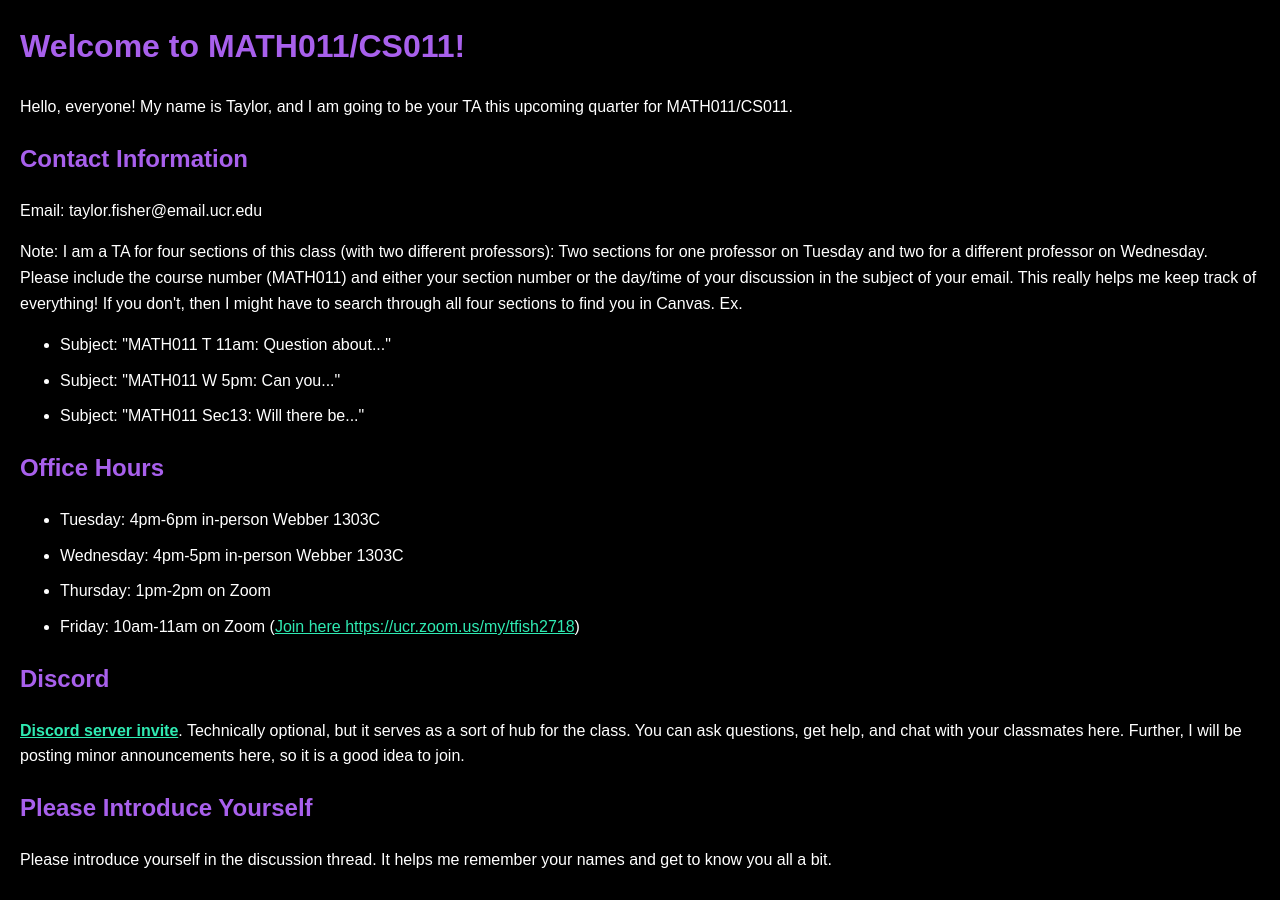
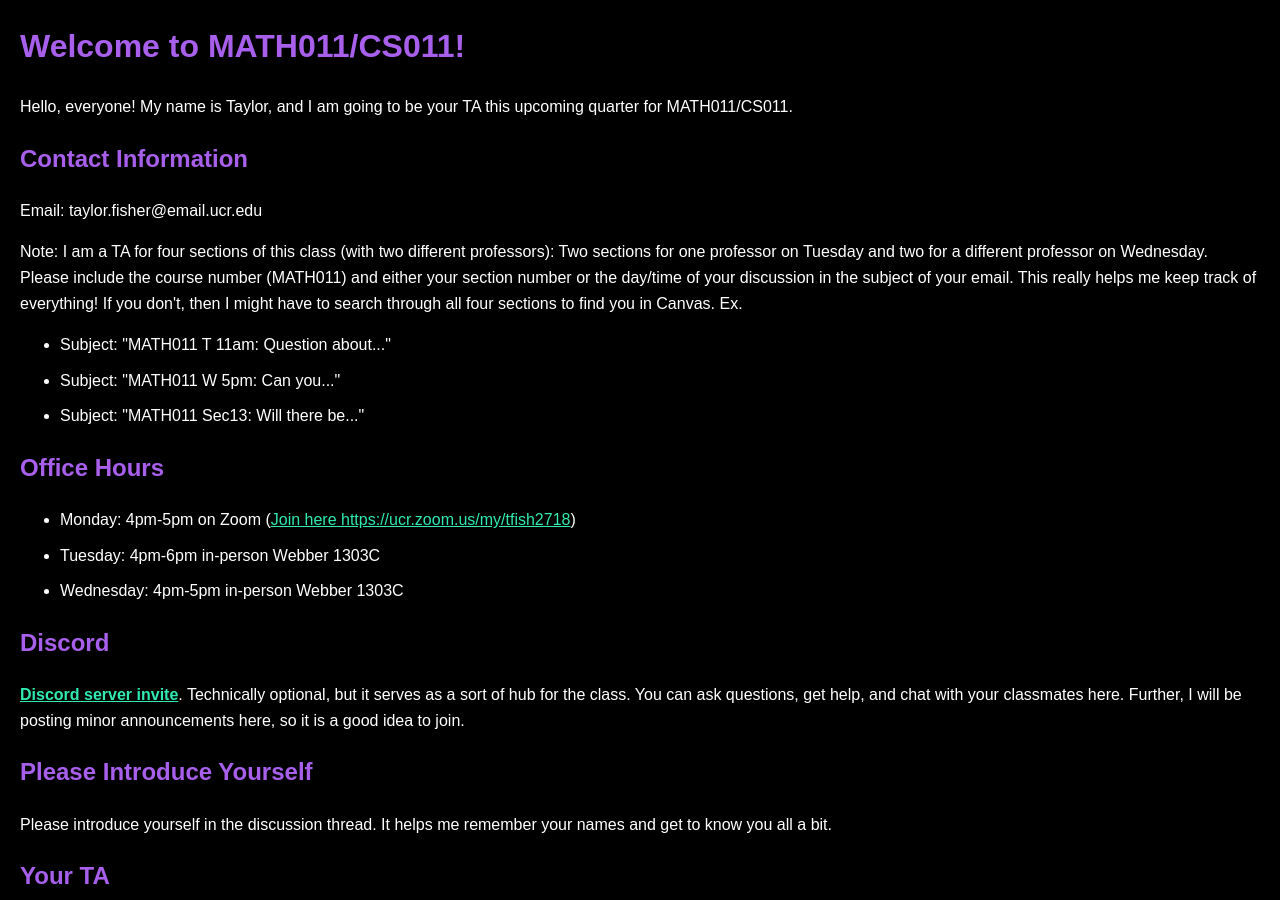
Before and after one commit to smashmath/smashmath.github.io, a Jekyll site: the page assets/html/frontpage.html, which Jekyll copies as it is, in a window 1280 px wide and 900 px high. Built offline with Jekyll 4.4.1, drawn with Linux system fonts in a browser that asks for light colours.

Commit message:
office hours

```diff
--- a/assets/html/frontpage.html
+++ b/assets/html/frontpage.html
@@ -26,10 +26,9 @@
     <h2>Office Hours</h2>
     <p>
         <ul>
+            <li>Monday: 4pm-5pm on Zoom (<a href="https://ucr.zoom.us/my/tfish2718">Join here https://ucr.zoom.us/my/tfish2718</a>)</li>
             <li>Tuesday: 4pm-6pm in-person Webber 1303C</li>
             <li>Wednesday: 4pm-5pm in-person Webber 1303C</li>
-            <li>Thursday: 1pm-2pm on Zoom</li>
-        <li>Friday: 10am-11am on Zoom (<a href="https://ucr.zoom.us/my/tfish2718">Join here https://ucr.zoom.us/my/tfish2718</a>)</li>
         </ul>
         <!-- TBD! Please fill out this when2meet for your discussion! I will let you know when I have decided on times for office hours. -->
     </p>
```
Also changed, not shown: assets/html/math011tuesdaysyll.html (+5 -6 lines).
